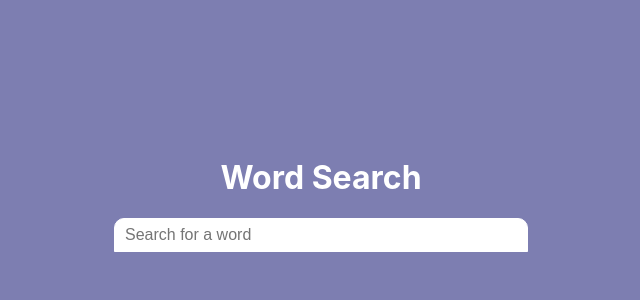
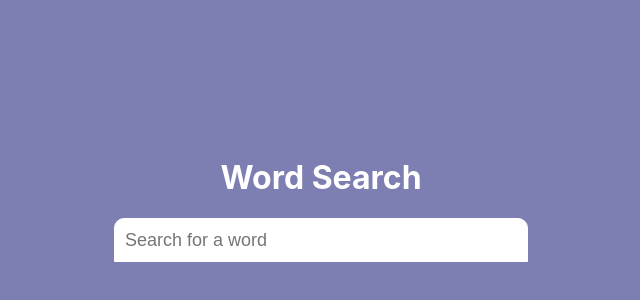
Before and after one commit to ElijahPrince73/react-search, a React (Create React App) app: page / in a window 1280 px wide. Shown: the part 34-334 px from the top of the page, without its empty margins (319-959 px from the left). Built offline with nearby package versions, Linux system fonts and the light colour scheme; the HTML template or start-up script is replaced by a standard one.

Commit message:
Changed font-size

```diff
--- a/src/App.css
+++ b/src/App.css
@@ -11,8 +11,8 @@ body {
 input {
   padding-left: 10px;
   width: 400px;
-  height: 30px;
-  font-size: 16px;
+  height: 40px;
+  font-size: 18px;
   border-top-left-radius: 10px;
   border-top-right-radius: 10px;
   border: 1px solid white;
@@ -34,6 +34,7 @@ input {
   padding: 10px 10px;
   text-align: left;
   color: gray;;
+  font-size: 18px;
 }
 
 .search-result:hover {
```
